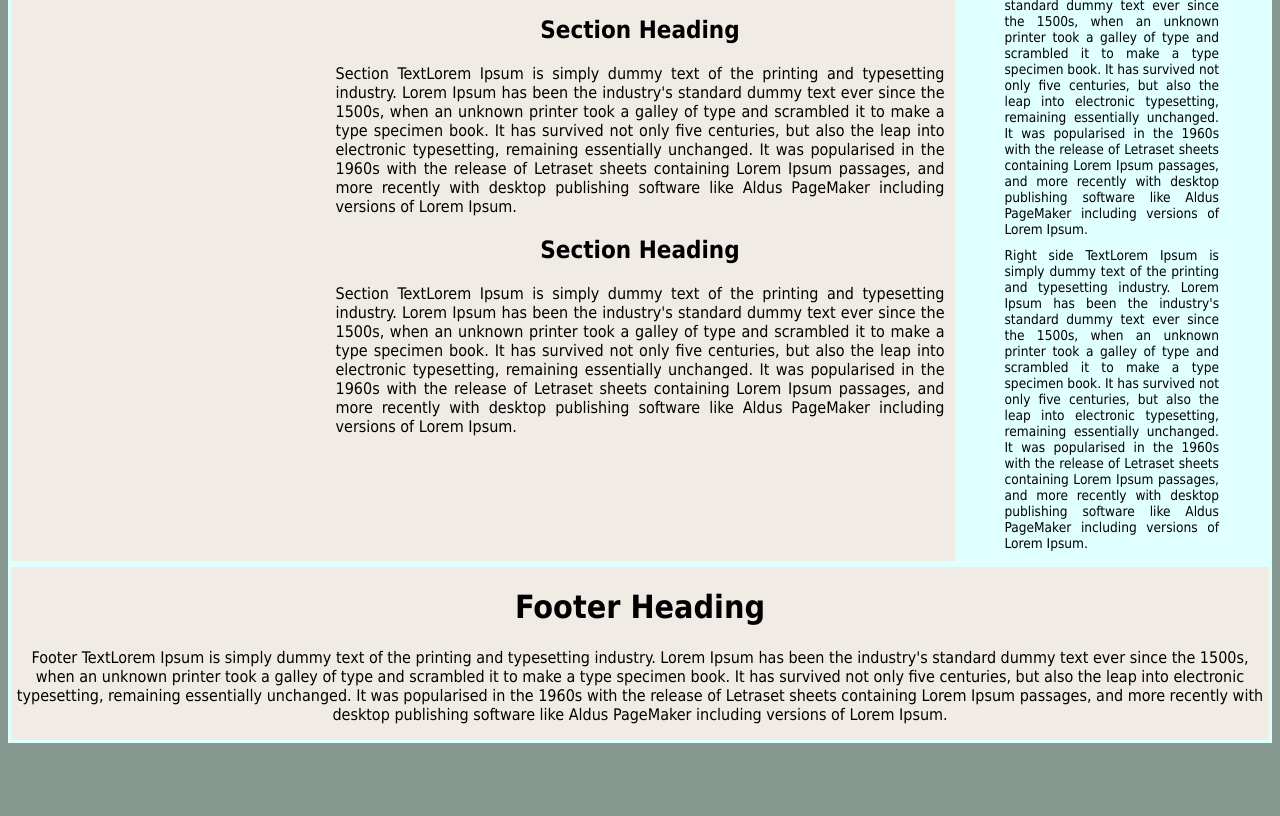
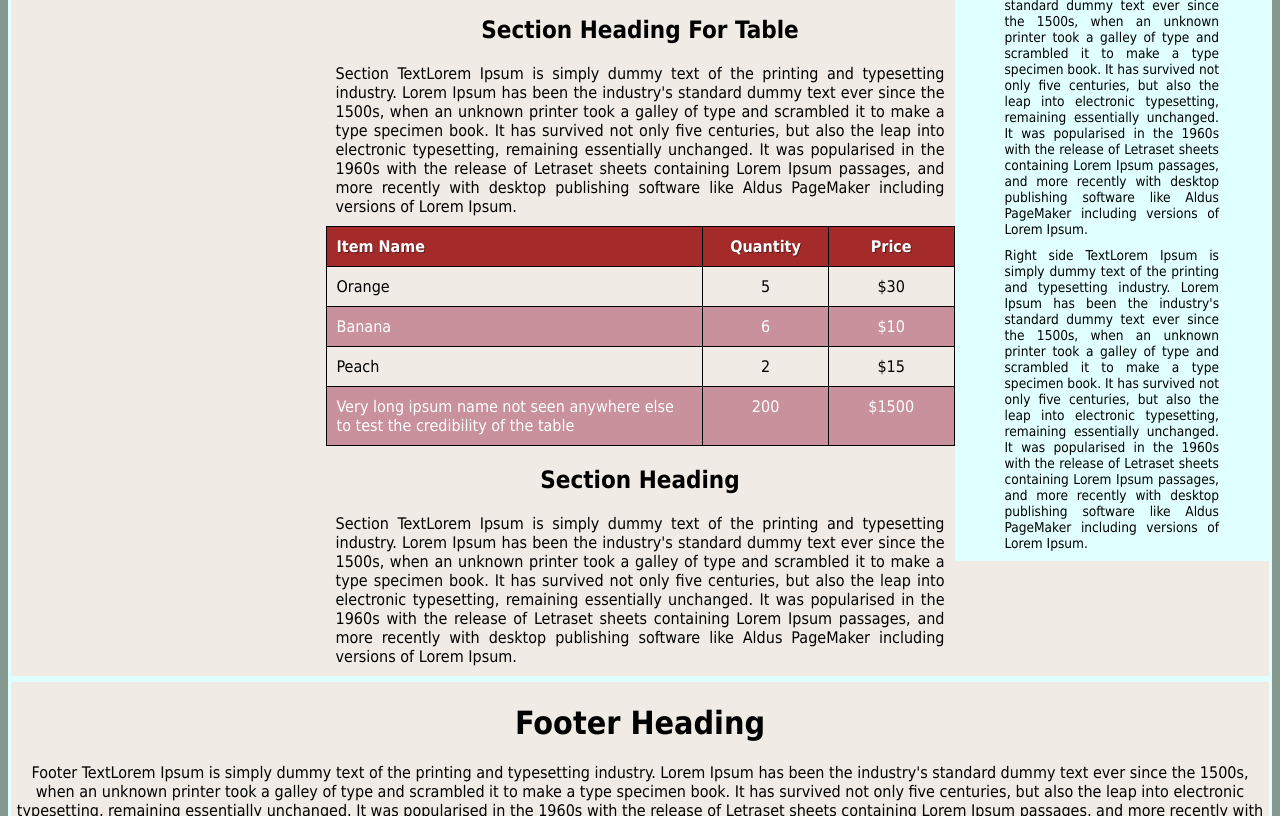
Before and after one commit to realms-ai/toptal_udemy_html_css, a plain HTML site: page index.html in a window 1280 px wide. Shown: the part 992-1808 px from the top of the page. Before the commit the page ends 1743 px from the top, so only its background shows below. Drawn offline with Linux system fonts and the light colour scheme.

Commit message:
table styling with text alignment and n-th child

```diff
--- a/css/index.css
+++ b/css/index.css
@@ -38,6 +38,8 @@ header, footer, .content-area {
   float: left;
   width: 50%;
 }
+
+/* Starting Image Banner Styling */
 img {
   max-width: 100%;
   height: auto;
@@ -60,6 +62,49 @@ img {
   color: white;
   margin: 0;
 }
+/* Ending Image Banner Styling */
+table {
+  border-spacing: 0;
+  border-collapse: collapse;
+  width: 100%;
+}
+
+table th {
+  background-color: brown;
+  color: #FFF;
+  text-shadow: 1px 1px 0 rgba(0,0,0,0.4);
+}
+
+table th,
+table td {
+  border: 1px solid black;
+  vertical-align: top;
+  padding: 10px 10px;
+}
+
+table tbody tr:nth-child(even) td {
+  background-color: rgb(201, 145, 156);
+  color: #FFF;
+}
+
+table th:nth-child(1) {
+  width: 60%;
+  text-align: left;
+}
+
+table th:nth-child(2),
+table th:nth-child(3)
+{
+  width: 20%;
+}
+
+table td:nth-child(1) {
+  text-align: left;
+}
+/* Startging Table Styling */
+
+
+/* Ending Table Styling */
 
 .right {
   float: left;
--- a/index.html
+++ b/index.html
@@ -41,8 +41,39 @@
             </div>
           </section>
           <section>
-            <h1>Section Heading</h1>
+            <h1>Section Heading For Table</h1>
             <p>Section Text<span>Lorem Ipsum is simply dummy text of the printing and typesetting industry. Lorem Ipsum has been the industry's standard dummy text ever since the 1500s, when an unknown printer took a galley of type and scrambled it to make a type specimen book. It has survived not only five centuries, but also the leap into electronic typesetting, remaining essentially unchanged. It was popularised in the 1960s with the release of Letraset sheets containing Lorem Ipsum passages, and more recently with desktop publishing software like Aldus PageMaker including versions of Lorem Ipsum.</span></p>
+            <table>
+              <thead>
+                <tr>
+                  <th>Item Name</th>
+                  <th>Quantity</th>
+                  <th>Price</th>
+                </tr>
+              </thead>
+              <tbody>
+                <tr>
+                  <td>Orange</td>
+                  <td>5</td>
+                  <td>$30</td>
+                </tr>
+                <tr>
+                  <td>Banana</td>
+                  <td>6</td>
+                  <td>$10</td>
+                </tr>
+                <tr>
+                  <td>Peach</td>
+                  <td>2</td>
+                  <td>$15</td>
+                </tr>
+                <tr>
+                  <td>Very long ipsum name not seen anywhere else to test the credibility of the table</td>
+                  <td>200</td>
+                  <td>$1500</td>
+                </tr>
+              </tbody>
+            </table>
           </section>
           <section>
             <h1>Section Heading</h1>
```
